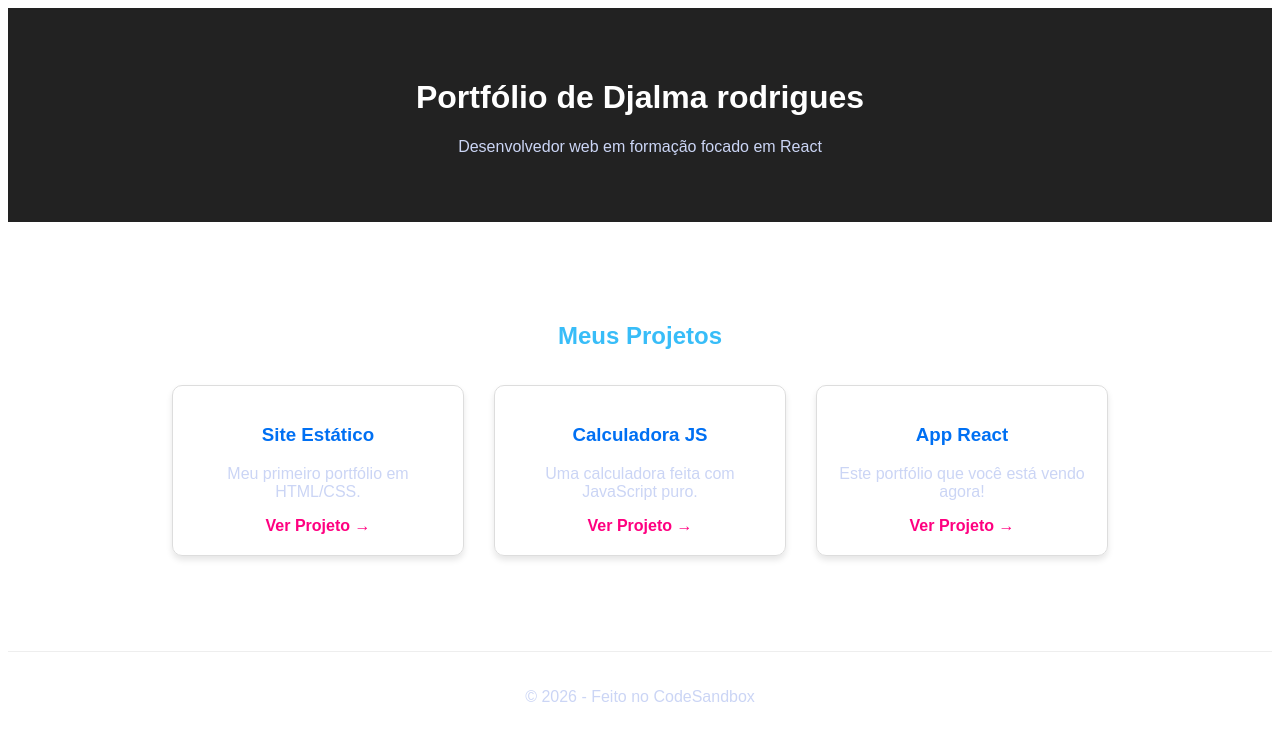
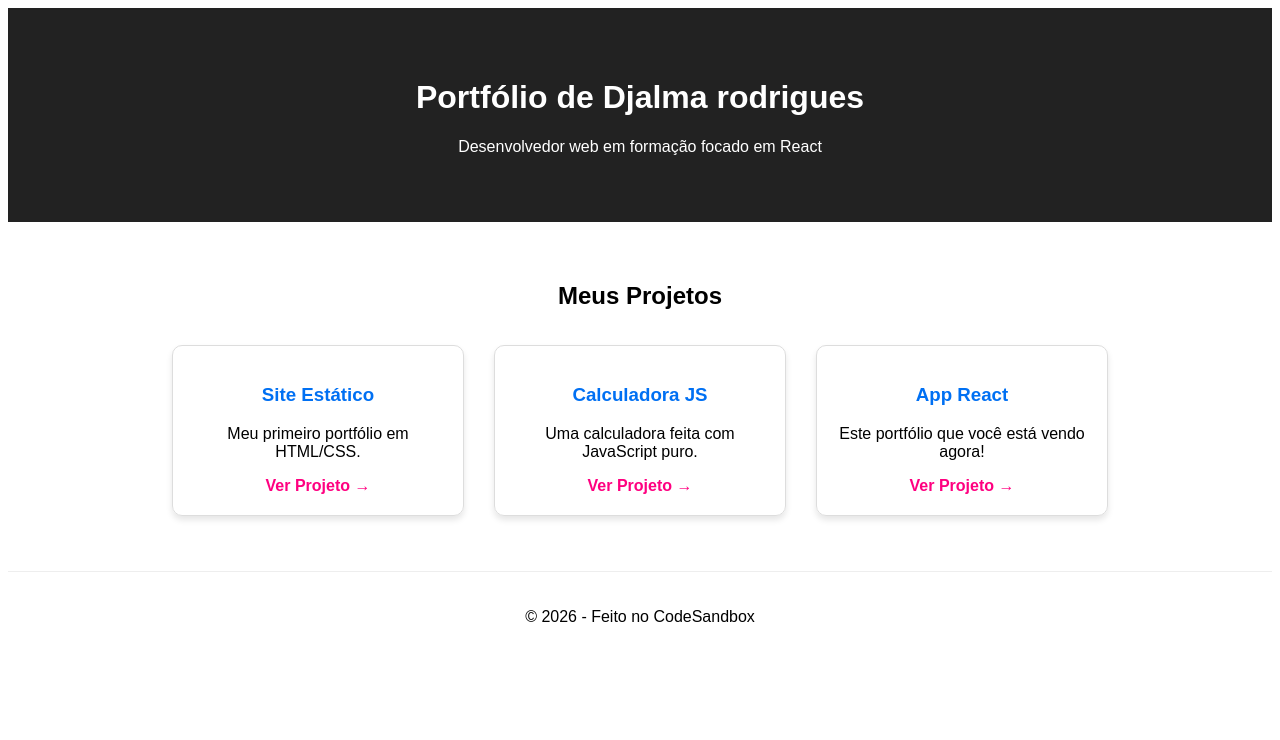
Before and after one commit to Djalmarps/portfolio-react-djalma, a React (Create React App) app: page / in a window 1280 px wide. Shown: the top 740 px of the page. Built offline with nearby package versions, Linux system fonts and the light colour scheme.

Commit message:
Update styles.css

```diff
--- a/src/styles.css
+++ b/src/styles.css
@@ -1,11 +1,4 @@
-section {
-  margin: 40px 0;
+App {
+  font-family: sans-serif;
+  text-align: center;
 }
-
-h2 {
-  color: #38bdf8;
-}
-
-p {
-  color: #cbd5f5;
-}
```
